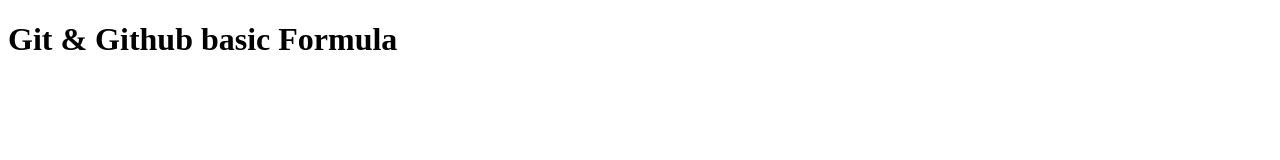
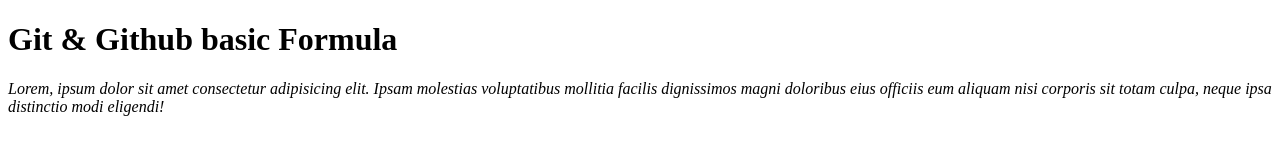
Before and after one commit to pobitro23/first-website, a plain HTML site: page index.html in a window 1280 px wide. Drawn offline with Linux system fonts and the light colour scheme.

Commit message:
Lorem word

```diff
--- a/index.html
+++ b/index.html
@@ -7,5 +7,8 @@
 </head>
 <body>
     <h1>Git & Github basic Formula</h1>
+    <i>Lorem, ipsum dolor sit amet consectetur adipisicing elit. Ipsam molestias voluptatibus mollitia facilis
+         dignissimos magni doloribus eius officiis eum aliquam nisi corporis sit totam culpa,
+        neque ipsa distinctio modi eligendi!</i>
 </body>
 </html>
```
